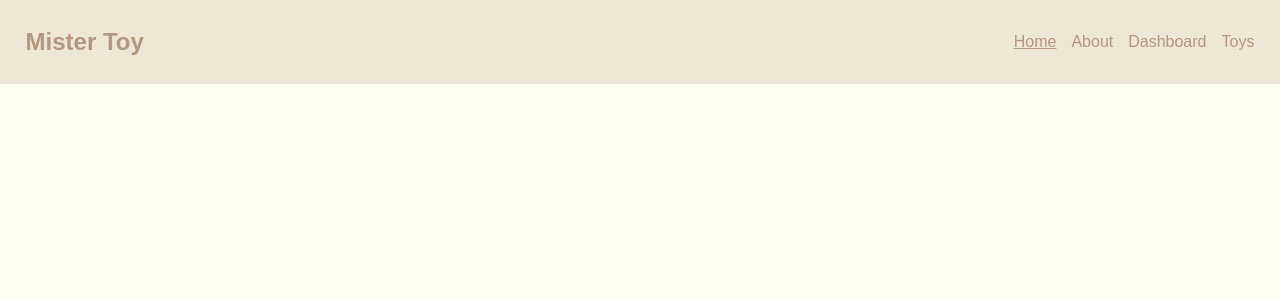
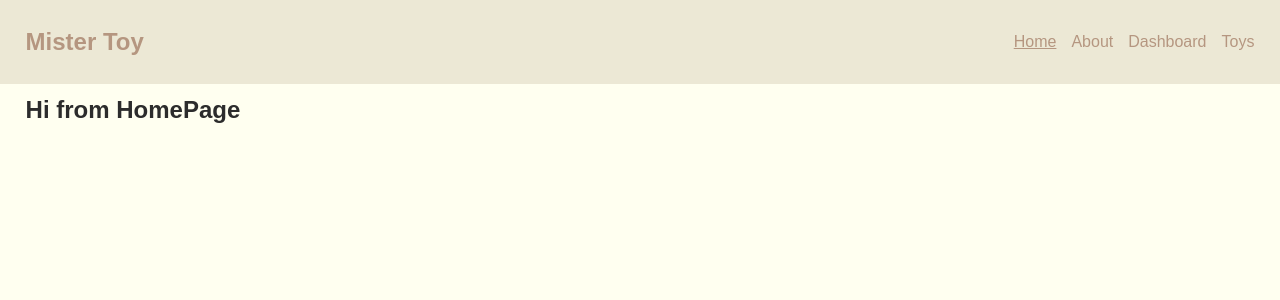
Before and after one commit to yotvat/mistertoy-frontend, a React (Vite) app: page / in a window 1280 px wide. Shown: the top 300 px of the page. Built offline with nearby package versions, Linux system fonts and the light colour scheme; a web font is replaced by a local one.

Commit message:
Fix header and preview design

```diff
--- a/src/assets/style/cmps/toy-preview.css
+++ b/src/assets/style/cmps/toy-preview.css
@@ -13,6 +13,7 @@
 
 
 }
+
 .toy-preview button{
     background-color: var(--clr1bg-light);
     padding: .5em;
@@ -20,6 +21,7 @@
     border-radius: .3em;
     margin:.2em
 }
+
 .toy-preview button:hover{
     background-color: var(--clr4bg);
     color: var(--clr1);
--- a/src/cmps/AppHeader.jsx
+++ b/src/cmps/AppHeader.jsx
@@ -1,10 +1,12 @@
-import { NavLink } from 'react-router-dom'
+import { Link, NavLink } from 'react-router-dom'
 
 export function AppHeader() {
 
     return (
         <header className="app-header full main-layout flex justify-between align-center">
-            <h1>Mister Toy</h1>
+            <Link to="/toy">
+                <h1>Mister Toy</h1>
+            </Link>
             <nav className="app-nav">
                 <NavLink to="/" >Home</NavLink>
                 <NavLink to="/about" >About</NavLink>
--- a/src/cmps/ToyPreview.jsx
+++ b/src/cmps/ToyPreview.jsx
@@ -8,6 +8,7 @@ export function ToyPreview({ toy }) {
             <img className="preview-img" src={`https://robohash.org/${toy.name}`} alt="" />
             <p>Price: <span>${toy.price.toLocaleString()}</span></p>
             <p className={toy.inStock? "in-stock":'out-stock'}>{toy.inStock ? "In Stock!" : 'not available..'}</p>
+            <h5>No Ranking yet</h5>
         </article>
     )
 }
--- a/src/pages/HomePage.jsx
+++ b/src/pages/HomePage.jsx
@@ -2,6 +2,6 @@ import { PriceChart } from "../cmps/PriceChart"
 
 export function HomePage() {
     // return  <PriceChart/>
-     <h1>Hi from HomePage
+    return <h1>Hi from HomePage
     </h1>
 }
```
